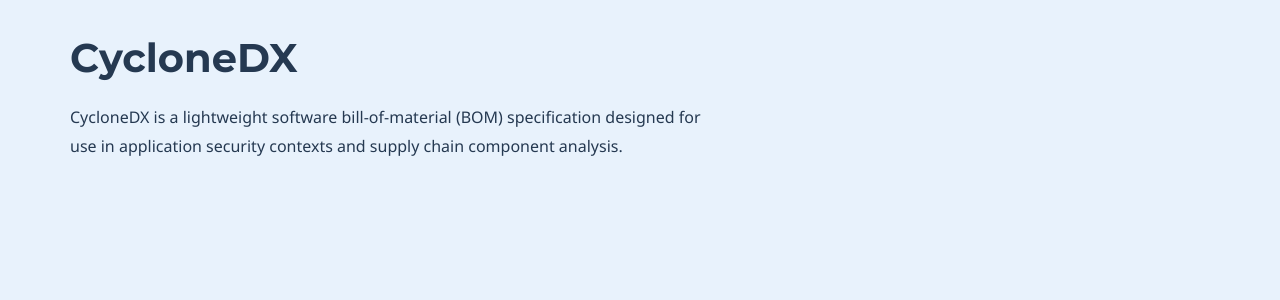
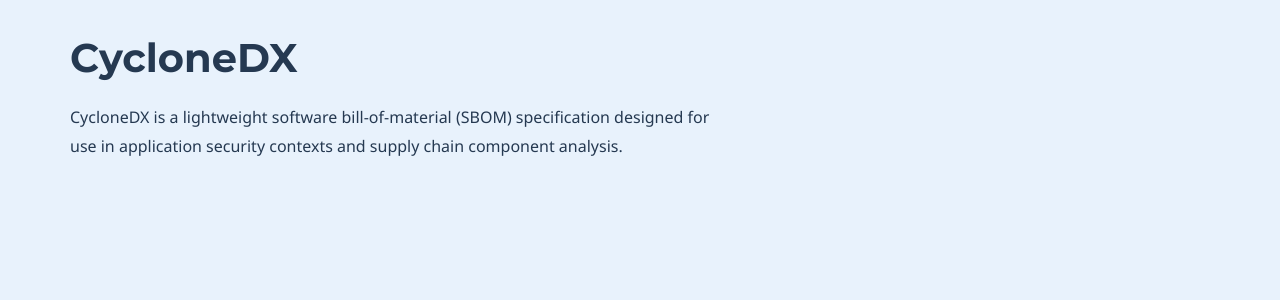
Before and after one commit to CycloneDX/cyclonedx.org, a Jekyll site: the page built from index.md, in a window 1280 px wide and 900 px high. Shown: the part 212-512 px from the top of the window. Built offline with Jekyll 4.4.1, drawn with Linux system fonts in a browser that asks for light colours; some web fonts are replaced.

Commit message:
Added SBOM

```diff
--- a/index.md
+++ b/index.md
@@ -6,8 +6,8 @@ comments: false
 
 # Hero section
 title: CycloneDX
-window_title: CycloneDX Software Bill of Material Specification
-description: CycloneDX is a lightweight software bill-of-material (BOM) specification designed for use in application security contexts and supply chain component analysis.
+window_title: CycloneDX Software Bill of Material Specification (SBOM)
+description: CycloneDX is a lightweight software bill-of-material (SBOM) specification designed for use in application security contexts and supply chain component analysis.
 
 # Micro navigation
 micro_nav: false
```
